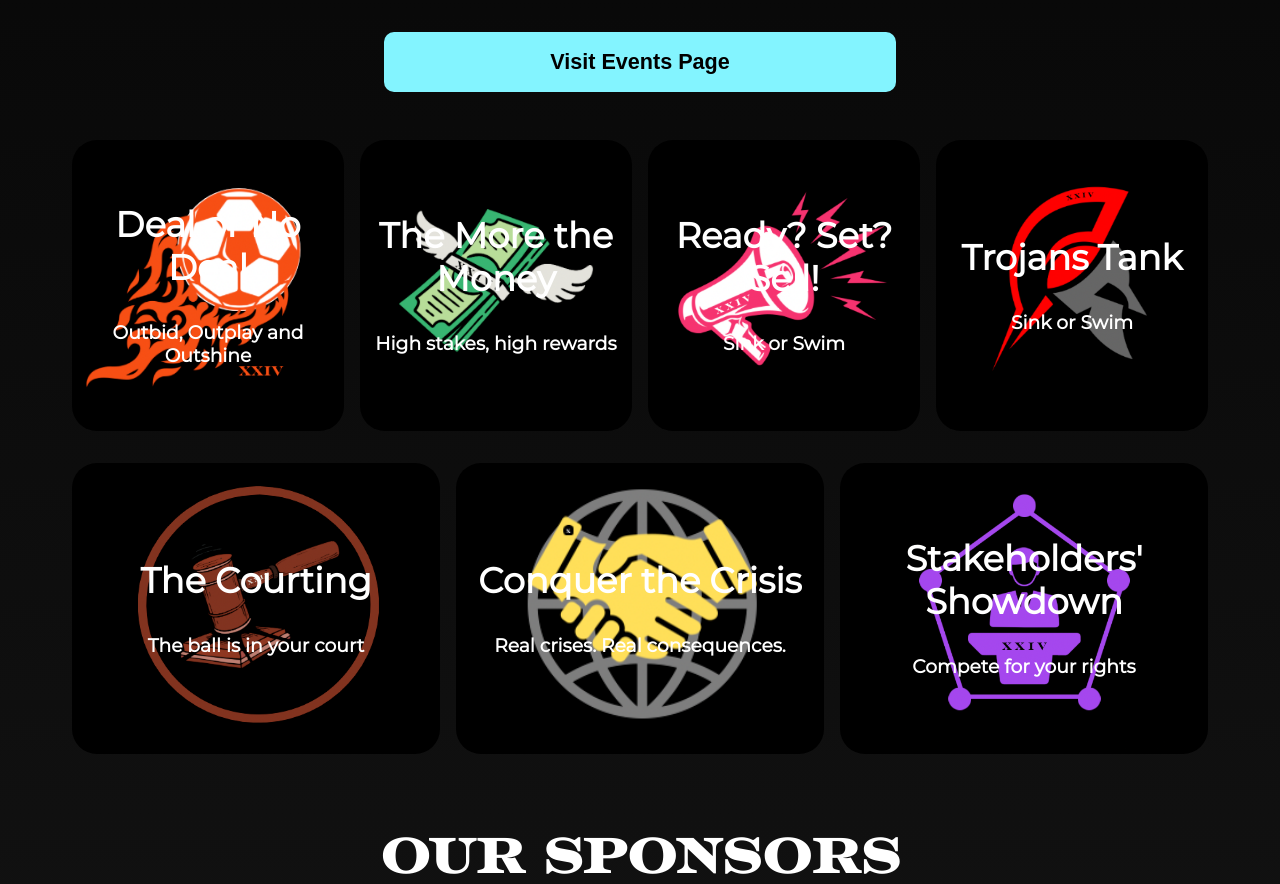
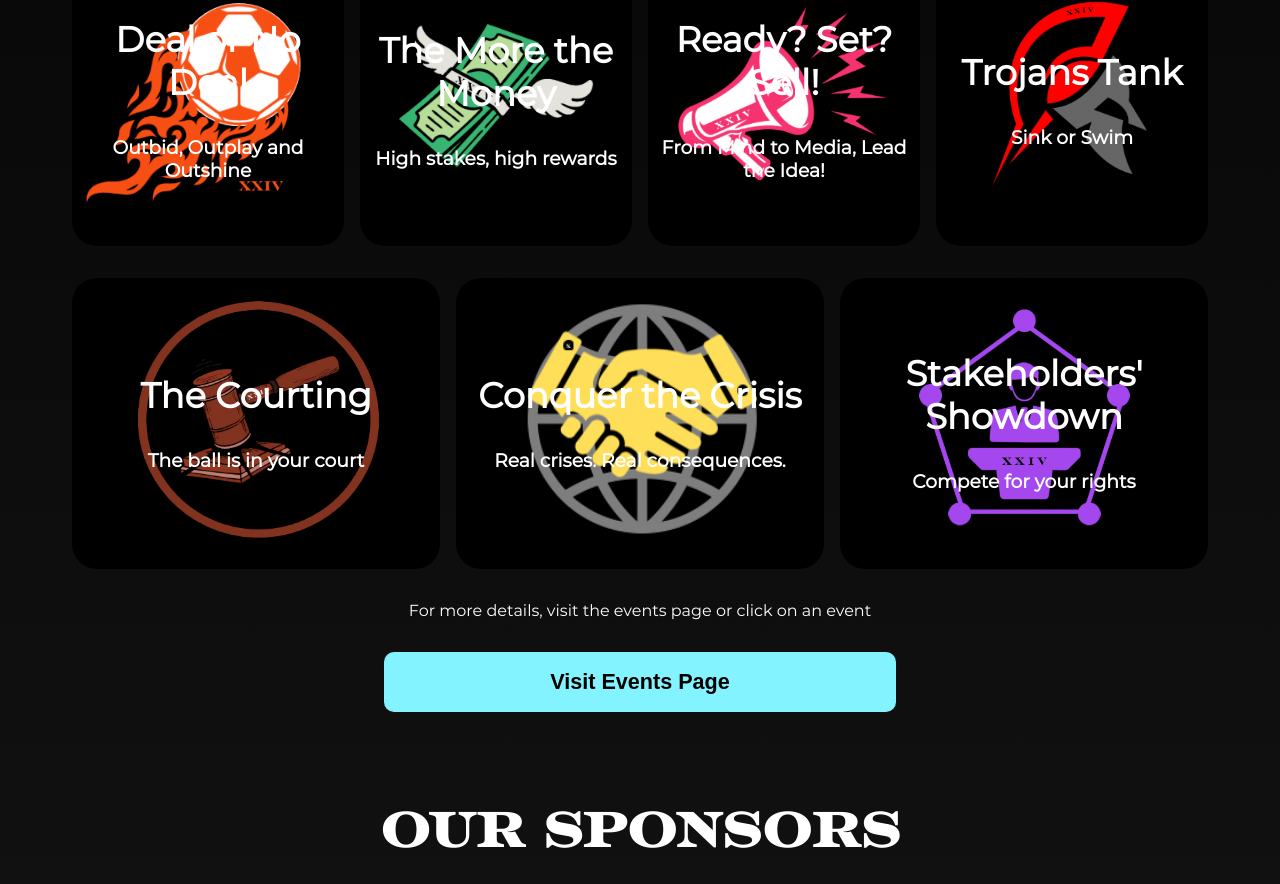
Before and after one commit to adhirajgupta/xavage-website, a React (Create React App) app: page /#/ in a window 1280 px wide. Shown: the part 1097-1981 px from the top of the page. Built offline with nearby package versions, Linux system fonts and the light colour scheme.

Commit message:
Fixed landing s-2

```diff
--- a/src/eventData.js
+++ b/src/eventData.js
@@ -28,7 +28,7 @@ const eventData = [
   {
     id: 3,
     title: "Ready? Set? Sell!",
-    tagline: "Sink or Swim",
+    tagline: "From Mind to Media, Lead the Idea!",
     description: "Get ready to ignite your creativity and showcase your marketing prowess at Ready? Set. Sell!! This is the ultimate arena where strategy meets innovation. Compete in thrilling rounds that challenge your advertising skills, push your boundaries, and let your ideas shine. Gather your team, embrace the excitement, and prove you have what it takes to lead the idea. The spotlight is yours—are you ready to sell?",
     rules: "rules######",
     prizes: "prizes######",
--- a/src/screens/LandingScreen/LandingScreenStyling/LandingScreenS2Style.css
+++ b/src/screens/LandingScreen/LandingScreenStyling/LandingScreenS2Style.css
@@ -79,6 +79,13 @@
     font-weight: 500;
 }
 
+#landing-s2-visitingpage{
+    width: 100%;
+    display: flex;
+    flex-direction: column;
+    align-items: center;
+}
+
 @media (min-width: 650px){
 
     #landing-s2-top{
--- a/src/screens/LandingScreen/components/LandingScreenS2.js
+++ b/src/screens/LandingScreen/components/LandingScreenS2.js
@@ -3,38 +3,50 @@ import { Link, useNavigate } from "react-router-dom";
 import eventData from "../../../eventData";
 
 export const LandingS2 = () => {
-  const navigate = useNavigate()
+  const navigate = useNavigate();
   return (
     <div className="landing-s2-events" id="landing-s2-section">
-
       <div className="landing-s2-top" id="landing-s2-top">
         <p className="primary-subheading" id="landing-s2-subheading"></p>
         <h1 className="primary-heading" id="landing-s2-heading">
           Our Events
         </h1>
-        <p className="primary-text" id="landing-s2-text">
-          For more details, visit the events page or click on an event
-        </p>
-        <button className="secondary-button" id="landing-s2-button" onClick={()=>navigate('/events')}>
-          Visit Events Page
-          {/* <FiArrowRight />{" "} */}
-        </button>
       </div>
 
       <div className="section2-bottom" id="landing-s2-bottom">
         {eventData.map((data) => (
-          <div key={data.id} className="infocard-text-container" id="s2-event-card" style={{
-                            backgroundImage: `url(${data.bgimage})`,  //bkg images for xavage event cards from xavage23 website
-                            backgroundSize: 'contain',
-                            backgroundPosition: 'center',
-                            backgroundRepeat: 'no-repeat',
-                        }}>
+          <div
+            key={data.id}
+            className="infocard-text-container"
+            id="s2-event-card"
+            style={{
+              backgroundImage: `url(${data.bgimage})`, //bkg images for xavage event cards from xavage23 website
+              backgroundSize: "contain",
+              backgroundPosition: "center",
+              backgroundRepeat: "no-repeat",
+            }}
+          >
             <Link to={`/event/${data.id}`} id="s2-event-card-title">
               {data.title}
             </Link>
-            <h3 class='event-subheading' id='event-card-tagline-subheading'>{data.tagline}</h3>
+            <h3 class="event-subheading" id="event-card-tagline-subheading">
+              {data.tagline}
+            </h3>
           </div>
         ))}
+        <div className="container" id="landing-s2-visitingpage">
+          <p className="primary-text" id="landing-s2-text">
+            For more details, visit the events page or click on an event
+          </p>
+          <button
+            className="secondary-button"
+            id="landing-s2-button"
+            onClick={() => navigate("/events")}
+          >
+            Visit Events Page
+            {/* <FiArrowRight />{" "} */}
+          </button>
+        </div>
       </div>
     </div>
   );
```
